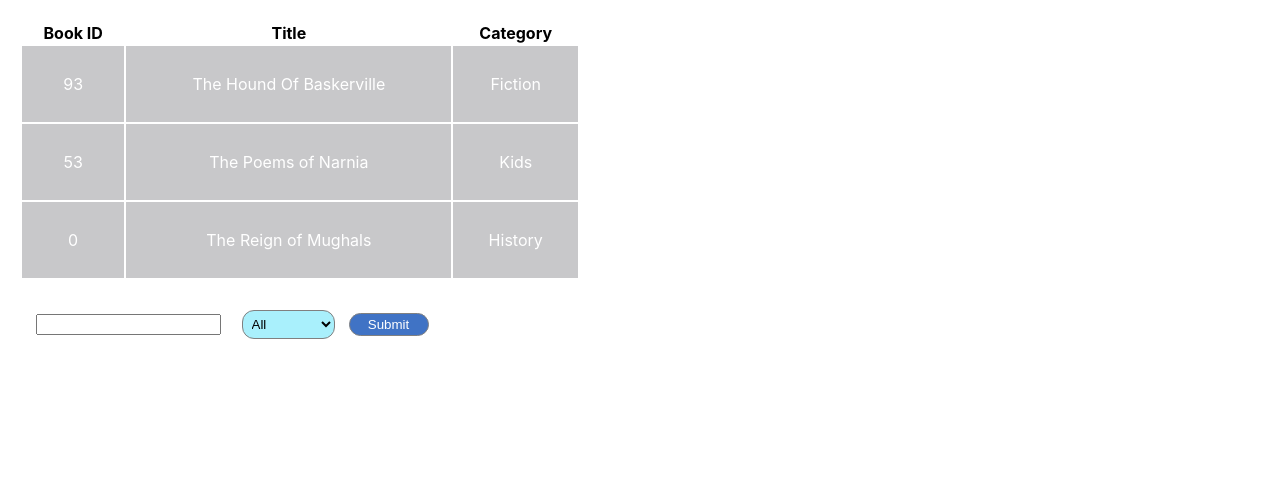
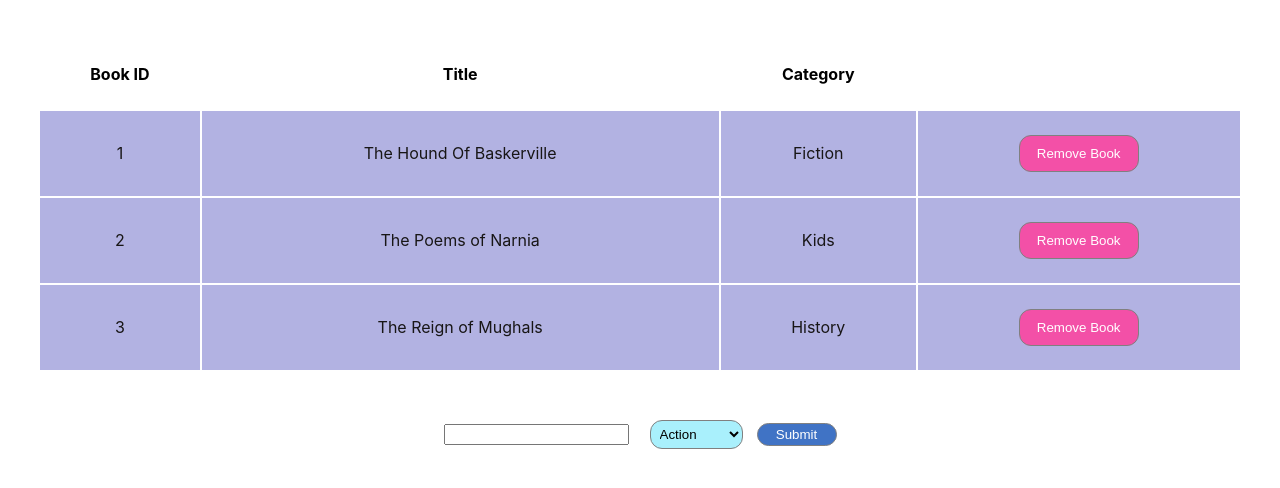
Before and after one commit to Abhigyan001/Bookstore_redux, a React (Create React App) app: page / in a window 1280 px wide. Shown: the top 488 px of the page. Built offline with nearby package versions, Linux system fonts and the light colour scheme.

Commit message:
Connect the REMOVE_BOOK action to the component

```diff
--- a/src/actions/index.js
+++ b/src/actions/index.js
@@ -6,11 +6,11 @@ const createBook = book => ({
   book,
 });
 
-const removeBook = book => ({
+const handleRemoveBook = book => ({
   type: REMOVE_BOOK,
   book,
 });
 
 export {
-  CREATE_BOOK, REMOVE_BOOK, createBook, removeBook,
+  CREATE_BOOK, REMOVE_BOOK, createBook, handleRemoveBook,
 };
--- a/src/components/Book.js
+++ b/src/components/Book.js
@@ -1,23 +1,21 @@
 import React from 'react';
-import styled from 'styled-components';
 import PropTypes from 'prop-types';
 
-const TR = styled.tr`
-  background: rgba(127, 129, 133, 0.431);
-  color: white;
-  text-align: center;
-  width: 100%;
-`;
-
-export default function Books({ book }) {
+export default function Books({ book, handleRemoveBook }) {
   return (
-    <TR>
-      <td>{book.id}</td>
-      <td>{book.title}</td>
-      <td>{book.category}</td>
-    </TR>
+    <tr className="allRow" key={book.id}>
+      <td className="row">{book.id}</td>
+      <td className="row">{book.title}</td>
+      <td className="row">{book.category}</td>
+      <td className="row">
+        <button className="button3" type="submit" onClick={() => handleRemoveBook(book)}>
+          Remove Book
+        </button>
+      </td>
+    </tr>
   );
 }
+
 
 Books.propTypes = {
   book: PropTypes.shape({
@@ -25,4 +23,5 @@ Books.propTypes = {
     title: PropTypes.string,
     category: PropTypes.string,
   }).isRequired,
+  handleRemoveBook: PropTypes.func.isRequired,
 };
--- a/src/containers/BooksForm.js
+++ b/src/containers/BooksForm.js
@@ -4,7 +4,6 @@ import PropTypes from 'prop-types';
 import { createBook } from '../actions/index';
 
 const categories = [
-  'All',
   'Action',
   'Biography',
   'History',
--- a/src/containers/BooksList.js
+++ b/src/containers/BooksList.js
@@ -1,35 +1,35 @@
+/* eslint-disable max-len */
 import React from 'react';
 import { connect } from 'react-redux';
 import PropTypes from 'prop-types';
-import styled from 'styled-components';
 import Book from '../components/Book';
+import { handleRemoveBook } from '../actions/index';
 
-const TABLE = styled.table`
-  width: 800px
-  height: 600px
-`;
-
-const BooksList = props => {
-  const { state } = props;
-  return (
-    <TABLE className="table-main">
+const BooksList = ({ book, handleRemoveBook }) => (
+  <table className="table-main">
     <thead>
       <tr>
-          <th>Book ID</th>
-          <th>Title</th>
-          <th>Category</th>
+        <th className="row">Book ID</th>
+        <th className="row">Title</th>
+        <th className="row">Category</th>
       </tr>
     </thead>
     <tbody>
-        {state.map(book => <Book key={book.id} book={book} />)}
+      {book.map(book => <Book key={Math.random() * 1000} book={book} handleRemoveBook={handleRemoveBook} />)}
     </tbody>
-    </TABLE>
+  </table>
 );
+BooksList.propTypes = {
+  book: PropTypes.instanceOf(Array).isRequired,
+  handleRemoveBook: PropTypes.func.isRequired,
 };
 
-BooksList.propTypes = {
-  state: PropTypes.instanceOf(Array).isRequired,
-};
+const stateToProps = book => ({ book });
 
-const mapStateToProps = state => ({ state });
-export default connect(mapStateToProps)(BooksList);
+const dispatchToProps = dispatch => ({
+  handleRemoveBook: book => {
+    dispatch(handleRemoveBook(book));
+  },
+});
+
+export default connect(stateToProps, dispatchToProps)(BooksList);
--- a/src/index.css
+++ b/src/index.css
@@ -27,9 +27,9 @@ code {
 }
 
 .table-main {
-  width: 600px;
-  height: 300px;
-  padding: 20px;
+  width: 100%;
+  height: 100%;
+  padding: 3%;
 }
 
 .inputForm {
@@ -37,7 +37,7 @@ code {
   text-align: center;
   width: 700px;
   padding: 10px;
-  margin-left: -10%;
+  margin: 0 auto;
 }
 
 select {
@@ -65,3 +65,24 @@ button {
   outline: none;
   cursor: pointer;
 }
+
+.button3 {
+  border: 1px solid gray;
+  border-radius: 12px;
+  padding: 10px;
+  width: 120px;
+  outline: none;
+  cursor: pointer;
+  background-color: rgb(243, 80, 167);
+}
+
+.row {
+  padding: 2%;
+}
+
+.allRow {
+  background: rgb(178, 178, 226);
+  color: rgb(24, 22, 22);
+  text-align: center;
+  width: 100%;
+}
--- a/src/reducers/books.js
+++ b/src/reducers/books.js
@@ -1,17 +1,19 @@
 import { CREATE_BOOK, REMOVE_BOOK } from '../actions/index';
 
 const initialBooks = [
-  { id: Math.floor(Math.random() * 100), title: 'The Hound Of Baskerville', category: 'Fiction' },
-  { id: Math.floor(Math.random() * 100), title: 'The Poems of Narnia', category: 'Kids' },
-  { id: Math.floor(Math.random() * 100), title: 'The Reign of Mughals', category: 'History' },
+  { id: 1, title: 'The Hound Of Baskerville', category: 'Fiction' },
+  { id: 2, title: 'The Poems of Narnia', category: 'Kids' },
+  { id: 3, title: 'The Reign of Mughals', category: 'History' },
 ];
 
 const bookReducer = (state = initialBooks, action) => {
   switch (action.type) {
     case CREATE_BOOK:
-      return [...state, action];
+      return [...state, action.book];
+
     case REMOVE_BOOK:
-      return state.filter(book => book.id !== parseInt(action.id, 2));
+      return (state.filter(book => book.id !== action.book.id));
+
     default:
       return state;
   }
```
Also changed, not shown: 1 other file (tests, documents, lock files or other folders). Lines whose indentation alone changed are shown as unchanged.
